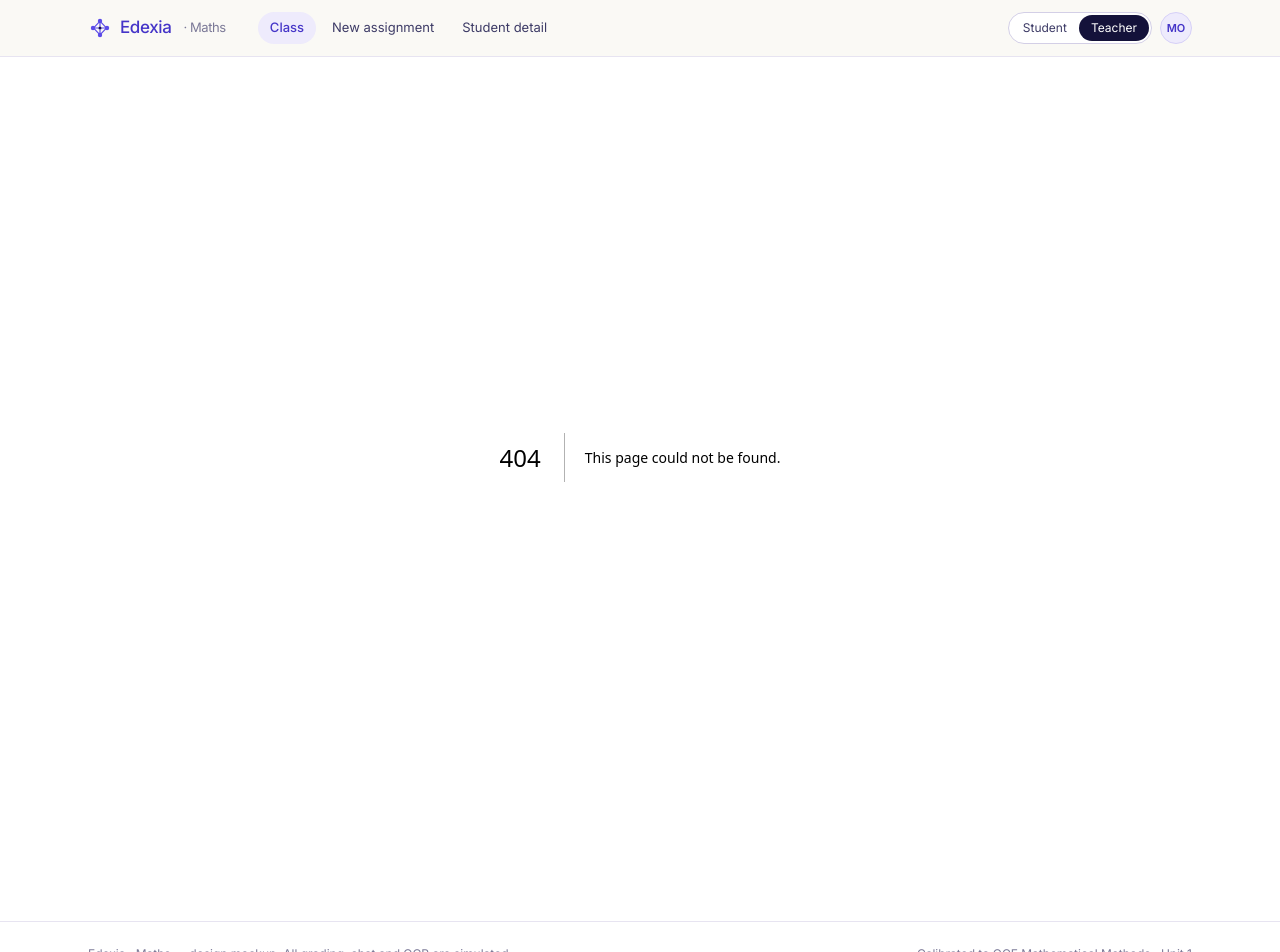
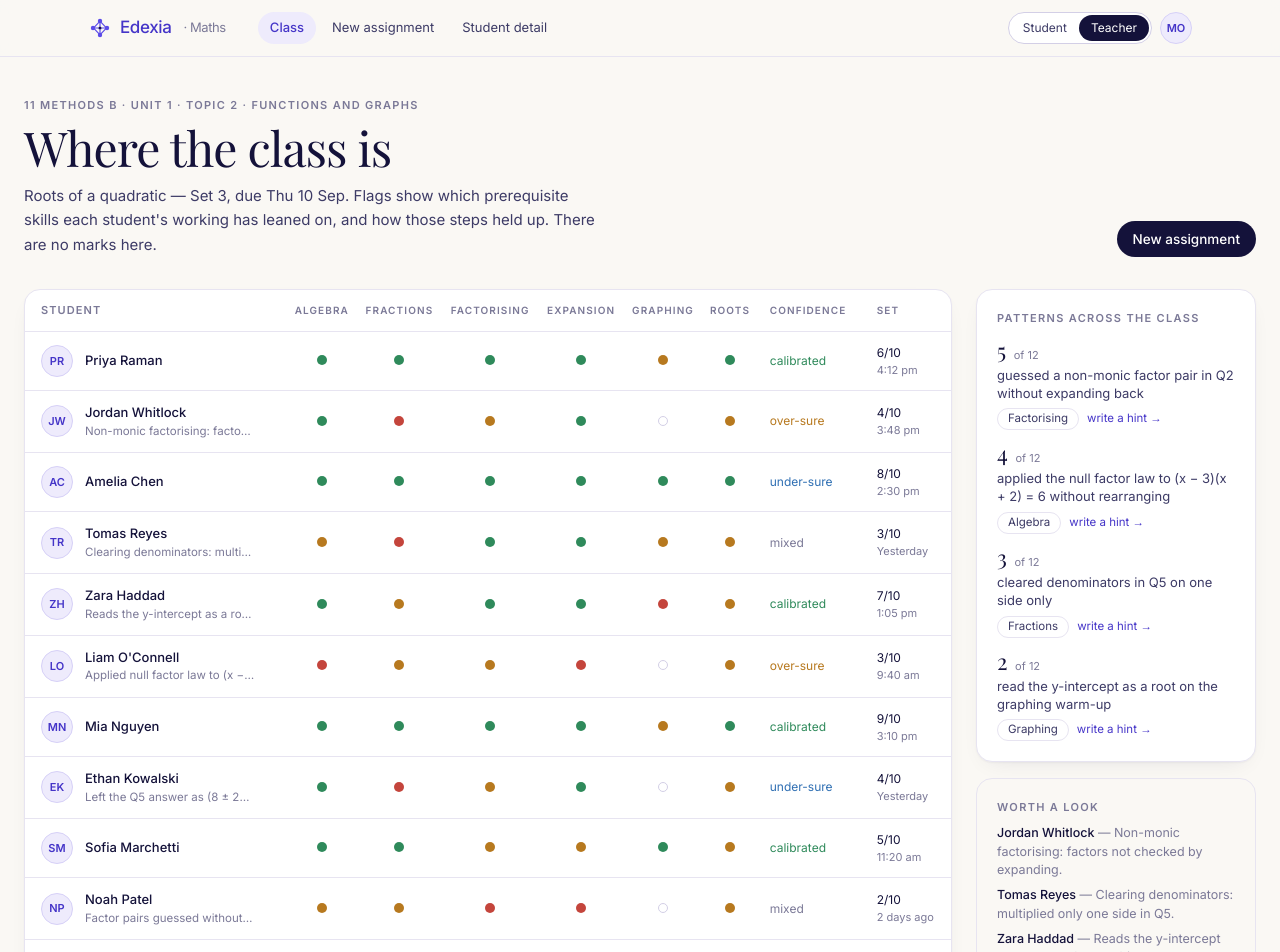
Before and after one commit to cderda7/maths_platform, a Next.js app: page /teacher in a window 1280 px wide. Before the commit this address had no page. Shown: the top 952 px of the page. Built offline with nearby package versions, Linux system fonts and the light colour scheme.

Commit message:
class dashboard complete

```diff
--- /dev/null
+++ b/app/teacher/page.tsx
@@ -0,0 +1,130 @@
+import Link from "next/link";
+import { Card, Eyebrow, H1, Avatar } from "@/components/ui";
+import { StatusDot, SubskillChip } from "@/components/Tag";
+import { STUDENTS } from "@/data/students";
+import { PREREQ_IDS, SUBSKILL_MAP } from "@/data/subskills";
+import { ASSIGNMENT } from "@/data/problems";
+import { CLASS_PATTERNS } from "@/data/teacher";
+import type { GapStatus } from "@/data/types";
+
+const SIGNAL: Record<string, { word: string; cls: string }> = {
+  calibrated: { word: "calibrated", cls: "text-sound" },
+  over: { word: "over-sure", cls: "text-shaky" },
+  under: { word: "under-sure", cls: "text-note" },
+  mixed: { word: "mixed", cls: "text-ink-muted" },
+};
+
+function cell(status: GapStatus) {
+  return (
+    <span className="inline-flex items-center justify-center" title={status}>
+      <StatusDot status={status} size="h-2.5 w-2.5" />
+    </span>
+  );
+}
+
+export default function ClassDashboard() {
+  const flagged = STUDENTS.filter((s) => s.flag);
+  return (
+    <div className="mx-auto max-w-7xl px-6 py-10">
+      <div className="flex flex-wrap items-end justify-between gap-6">
+        <div>
+          <Eyebrow>{ASSIGNMENT.className} · {ASSIGNMENT.unit}</Eyebrow>
+          <H1 className="mt-2">Where the class is</H1>
+          <p className="mt-3 max-w-xl text-[15px] text-ink-soft leading-relaxed">
+            {ASSIGNMENT.title}, due {ASSIGNMENT.due}. Flags show which prerequisite skills each student's working has leaned on, and how those steps held up. There are no marks here.
+          </p>
+        </div>
+        <div className="flex gap-2">
+          <Link href="/teacher/assignments/new" className="inline-flex items-center rounded-full bg-ink text-white px-4 py-2 text-[13.5px] font-medium hover:bg-ink-soft">
+            New assignment
+          </Link>
+        </div>
+      </div>
+
+      <div className="mt-8 grid lg:grid-cols-[1fr_280px] gap-6 items-start">
+        <Card className="overflow-hidden">
+          <div className="overflow-x-auto">
+            <table className="w-full text-[13px]">
+              <thead>
+                <tr className="text-left text-[11px] uppercase tracking-[0.1em] text-ink-muted border-b border-line">
+                  <th className="px-4 py-3 font-semibold">Student</th>
+                  {PREREQ_IDS.map((id) => (
+                    <th key={id} className="px-1.5 py-3 font-semibold text-center text-[10px]" title={SUBSKILL_MAP[id].name}>
+                      {SUBSKILL_MAP[id].short}
+                    </th>
+                  ))}
+                  <th className="px-1.5 py-3 font-semibold text-center text-[10px]">Roots</th>
+                  <th className="px-3 py-3 font-semibold text-[10px]">Confidence</th>
+                  <th className="px-3 py-3 font-semibold text-[10px]">Set</th>
+                </tr>
+              </thead>
+              <tbody>
+                {STUDENTS.map((s) => (
+                  <tr key={s.id} className="border-b border-line last:border-0 hover:bg-cream/70">
+                    <td className="px-4 py-3">
+                      <Link href={`/teacher/students/${s.id}`} className="flex items-center gap-3 group">
+                        <Avatar initials={s.initials} />
+                        <div>
+                          <div className="text-ink font-medium group-hover:text-accent-deep">{s.name}</div>
+                          {s.flag && <div className="text-[11.5px] text-ink-muted max-w-[170px] truncate">{s.flag}</div>}
+                        </div>
+                      </Link>
+                    </td>
+                    {PREREQ_IDS.map((id) => (
+                      <td key={id} className="px-1.5 py-3 text-center">{cell(s.subskills[id])}</td>
+                    ))}
+                    <td className="px-1.5 py-3 text-center">{cell(s.subskills.roots)}</td>
+                    <td className={`px-3 py-3 text-[12px] whitespace-nowrap ${SIGNAL[s.confidenceSignal].cls}`}>{SIGNAL[s.confidenceSignal].word}</td>
+                    <td className="px-3 py-3 text-[12px] text-ink-muted whitespace-nowrap">
+                      <div className="text-ink">{s.progress.done}/{s.progress.total}</div>
+                      <div className="text-[11px]">{s.lastActive.replace("Today, ", "")}</div>
+                    </td>
+                  </tr>
+                ))}
+              </tbody>
+            </table>
+          </div>
+          <div className="px-5 py-3 border-t border-line flex flex-wrap gap-x-5 gap-y-1 text-[11.5px] text-ink-muted">
+            <span className="inline-flex items-center gap-1.5"><StatusDot status="secure" /> secure</span>
+            <span className="inline-flex items-center gap-1.5"><StatusDot status="developing" /> developing</span>
+            <span className="inline-flex items-center gap-1.5"><StatusDot status="gap" /> gap</span>
+            <span className="inline-flex items-center gap-1.5"><StatusDot status="unseen" /> not seen yet</span>
+            <span className="ml-auto">Based on how each step held, not on answers.</span>
+          </div>
+        </Card>
+
+        <div className="space-y-4">
+          <Card className="p-5">
+            <Eyebrow>Patterns across the class</Eyebrow>
+            <ul className="mt-3 space-y-3">
+              {CLASS_PATTERNS.map((p) => (
+                <li key={p.text} className="text-[13px] leading-snug">
+                  <div className="flex items-baseline gap-2">
+                    <span className="font-display text-[22px] text-ink leading-none">{p.count}</span>
+                    <span className="text-[11px] text-ink-muted">of {p.of}</span>
+                  </div>
+                  <div className="mt-1 text-ink-soft">{p.text}</div>
+                  <div className="mt-1.5 flex items-center gap-2">
+                    <SubskillChip id={p.subskill} />
+                    <Link href="/teacher/students/jordan" className="text-[11.5px] text-accent-deep">write a hint →</Link>
+                  </div>
+                </li>
+              ))}
+            </ul>
+          </Card>
+          <Card className="p-5" tone="plain">
+            <Eyebrow>Worth a look</Eyebrow>
+            <ul className="mt-2 space-y-1.5">
+              {flagged.slice(0, 4).map((s) => (
+                <li key={s.id} className="text-[12.5px]">
+                  <Link href={`/teacher/students/${s.id}`} className="text-ink hover:text-accent-deep font-medium">{s.name}</Link>
+                  <span className="text-ink-muted"> — {s.flag}</span>
+                </li>
+              ))}
+            </ul>
+          </Card>
+        </div>
+      </div>
+    </div>
+  );
+}
```
